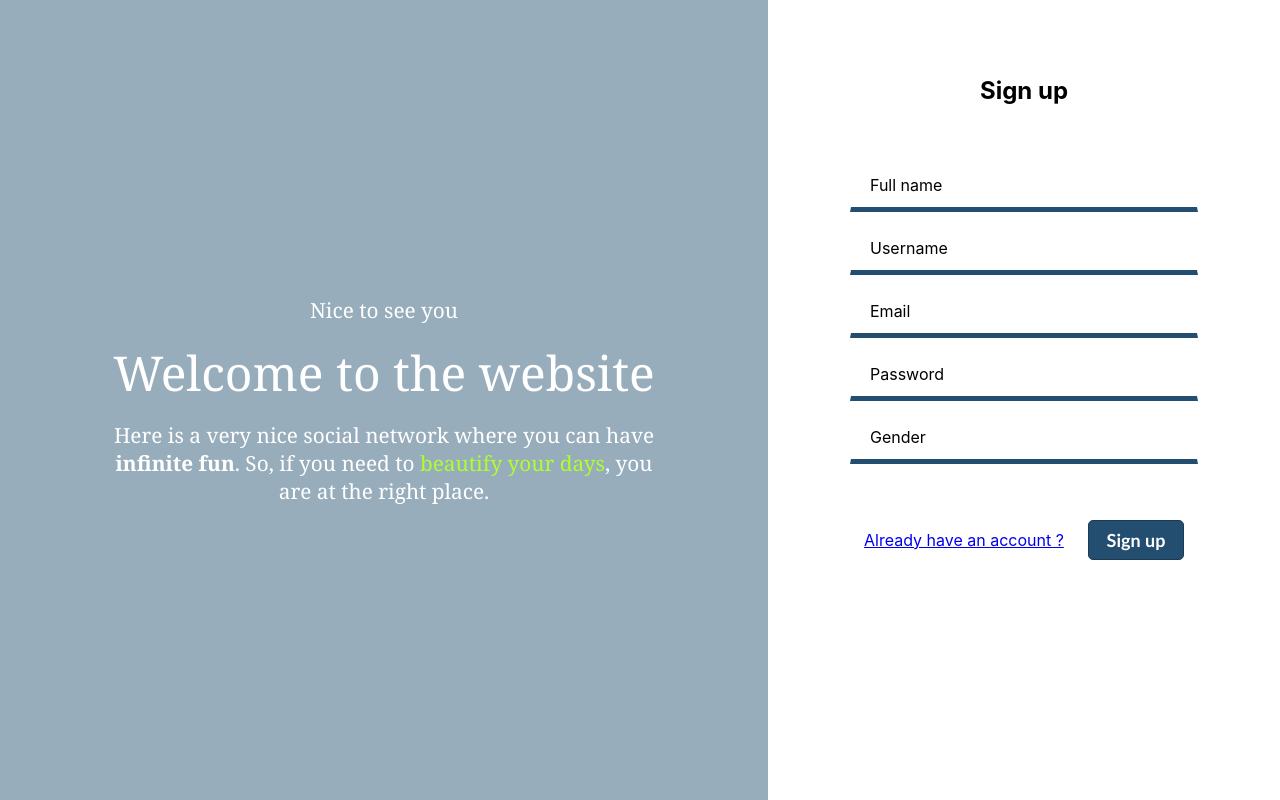
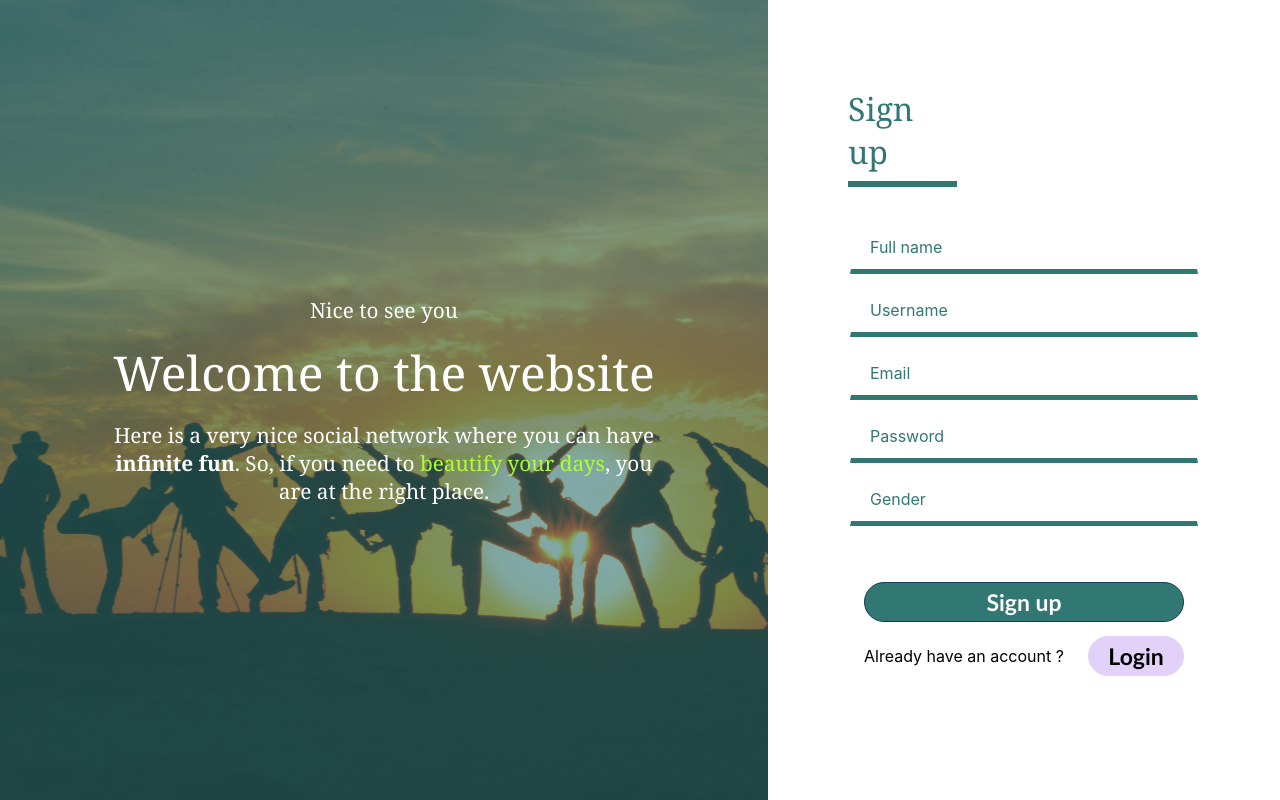
Before and after one commit to reseau-social-tp/friendly-frontend-service, a React (Create React App) app in the folder social-network-project/: page /sign-up in a window 1280 px wide. Built offline with nearby package versions, Linux system fonts and the light colour scheme.

Commit message:
DONE: Sign up page ----- TODO: Connect with backend

```diff
--- a/social-network-project/src/components/UserSignUp/scriptC.js
+++ b/social-network-project/src/components/UserSignUp/scriptC.js
@@ -80,7 +80,7 @@ export default function UserSignUp() {
 
                 <div className="form">
                     <div className='heading'>
-                        <h2>Sign up</h2>
+                        <p>Sign up</p>
                     </div>
                     {isLoading && <Box sx={{ width: '95%'}}>
                         <LinearProgress />
@@ -114,10 +114,15 @@ export default function UserSignUp() {
                         </div>
 
                         <div className="validation">
-                            <Link to="/login"className="Link" >Already have an account ?</Link>
                             <button onClick={handleSubmit} className="btn-submit" type="submit">
                                 Sign up
                             </button>
+                            <div className="login">
+                                <p>Already have an account ?</p>
+                                <button onClick={handleSubmit} className="btn-login" type="submit">
+                                    Login
+                                </button>
+                            </div>
                         </div>
                     </form>
 
--- a/social-network-project/src/components/UserSignUp/styleC.css
+++ b/social-network-project/src/components/UserSignUp/styleC.css
@@ -1,8 +1,8 @@
 
 :root{
     /* theme */
-    --primary: #234E70;
-    --secondary: #BA0020;
+    --primary: #317773;
+    --secondary: #E2D1F9;
     --black: #000;
     --white: #fff;
 }
@@ -26,12 +26,12 @@ div.descriptor-c{
     align-items: center;
     flex-direction: row;
     height: 100%;
-    /* background: url('../assets/bus.png') center/cover no-repeat; */
+    background: url('../assets/network-2.jpg') center/cover no-repeat;
     width: 100%;
 
 }
 div.normalizer-c{
-    background: #234f7077;
+    background: #31777493;
     width: 100%;
     height: 100%;
     display:flex;
@@ -76,10 +76,23 @@ div.form{
     justify-content: start;
     align-items: center;
     max-width: 100%;
-    height: 90%;
+    height: 100%;
 }
 div.form div.heading{
+    width: 22rem;
+    font-size: 3rem;
+    padding: 0!important;
     margin-top: 1rem;
+}
+div.form div.heading p{
+    font-size: 2rem;
+    margin: 0;
+    width: 6.8rem;
+    padding: 0.5rem 0;
+    color: var(--primary);
+    font-family: Cochin, Georgia, Times, 'Times New Roman', serif;
+    text-align: left;
+    border-bottom: 0.4rem solid var(--primary);
 }
 
 /* form - start */
@@ -91,6 +104,7 @@ div.password,
 div.gender {
     position: relative;
     margin: 0.5rem 1rem;
+    border-radius: 2rem;
 }
 
 .input-area {
@@ -107,16 +121,16 @@ div.gender {
     top: -8px;
     padding: 0 3px;
     font-size: 14px;
-    color: #8d8d8d;
+    color: var(--primary);
 }
 
 .input-area:focus {
-    border: 1px solid var(--primary);
+    border: 1px solid var(--white);
     border-bottom: 5px solid var(--primary);
 }
 
 .label {
-    color: var(--black);
+    color: var(--primary);
     position: absolute;
     top: 10px;
     left: 20px;
@@ -127,7 +141,7 @@ div.gender {
     top: -8px;
     padding: 0 3px;
     font-size: 14px;
-    color: var(--black);
+    color: var(--primary);
 }
 
 form.client-register-form{
@@ -142,41 +156,57 @@ form.client-register-form{
 }
 form.client-register-form div.validation {
     display: flex;
-    flex-direction: row;
-
+    flex-direction: column;
+    align-items: center;
+    justify-content: space-between;
+    margin: 3rem 1rem;
+    width: 20rem;
+}
+form.client-register-form div.validation {
+    display: flex;
+    flex-direction: column;
     align-items: center;
     justify-content: space-between;
     margin: 3rem 1rem;
     width: 20rem;
 }
 
-.btn-reset, .btn-submit{
-    border-radius: 5px;
-    width: 6rem;
+.btn-login, .btn-submit{
+    border-radius: 2rem;
+        width: 6rem;
     height: 2.5rem;
     color: white;
     font-family: "Trebuchet MS", "Lucida Sans Unicode", "Lucida Grande", "Lucida Sans", Arial, sans-serif;
-    font-size: 18px;
+    font-size: 23px;
     font-weight: bold;
+    background-color: var(--primary);
+    border: 1px solid #1a3b53;
 
 }
-.btn-reset {
+.btn-login {
     background-color: var(--secondary);
-    border: 1px solid #960019;
+    border: 1px solid #E2D1F9;
+    color:
+    var(--black);
 }
 .btn-submit {
-    background-color: var(--primary);
-    border: 1px solid #1a3b53;
+    width: 20rem;
+    border-radius: 2rem;
+
 }
-
-.btn-reset:hover {
-    background-color:#960019;
-}
-.btn-submit:hover {
+.btn-submit:hover, .btn-login:hover {
     background-color: #1a3b53;
 }
 
 
+form.client-register-form div.validation div.login {
+    display: flex;
+    flex-direction: row;
+    align-items: center;
+    justify-content: space-between;
+    margin: 0.5rem;
+    width: 20rem;
+}
 /* form - end */
 
 @media screen and (max-width: 349px) {
@@ -190,7 +220,7 @@ form.client-register-form div.validation {
 }
 
 @media screen and (min-width: 350px) and (max-width: 430px) {
-    .input-area {
+    .input-area, div.form div.heading {
         width: 19rem;
     }
     div.validation {
@@ -198,7 +228,7 @@ form.client-register-form div.validation {
     }
 }
 @media screen and (min-width: 431px) and (max-width: 780px) {
-    .input-area {
+    .input-area, div.form div.heading {
         width: 23rem;
     }
     div.validation {
@@ -209,7 +239,7 @@ form.client-register-form div.validation {
     }
 }
 @media screen and (min-width: 781px) and (max-width: 990px) {
-    .input-area {
+    .input-area, div.form div.heading {
         width: 30rem;
     }
     div.validation {
@@ -254,7 +284,7 @@ form.client-register-form div.validation {
     div.main-c div.recorder-c div.form div.steps-c{
         height: 1%;
     }
-    /* form.client-register-form div.validation {
-        padding-top: 5rem;
-    } */
+    div.form{
+        justify-content: center;
+    }
 }
```
Also changed, not shown: social-network-project/src/components/assets/network-1.jpg (added), social-network-project/src/components/assets/network-2.jpg (added).
